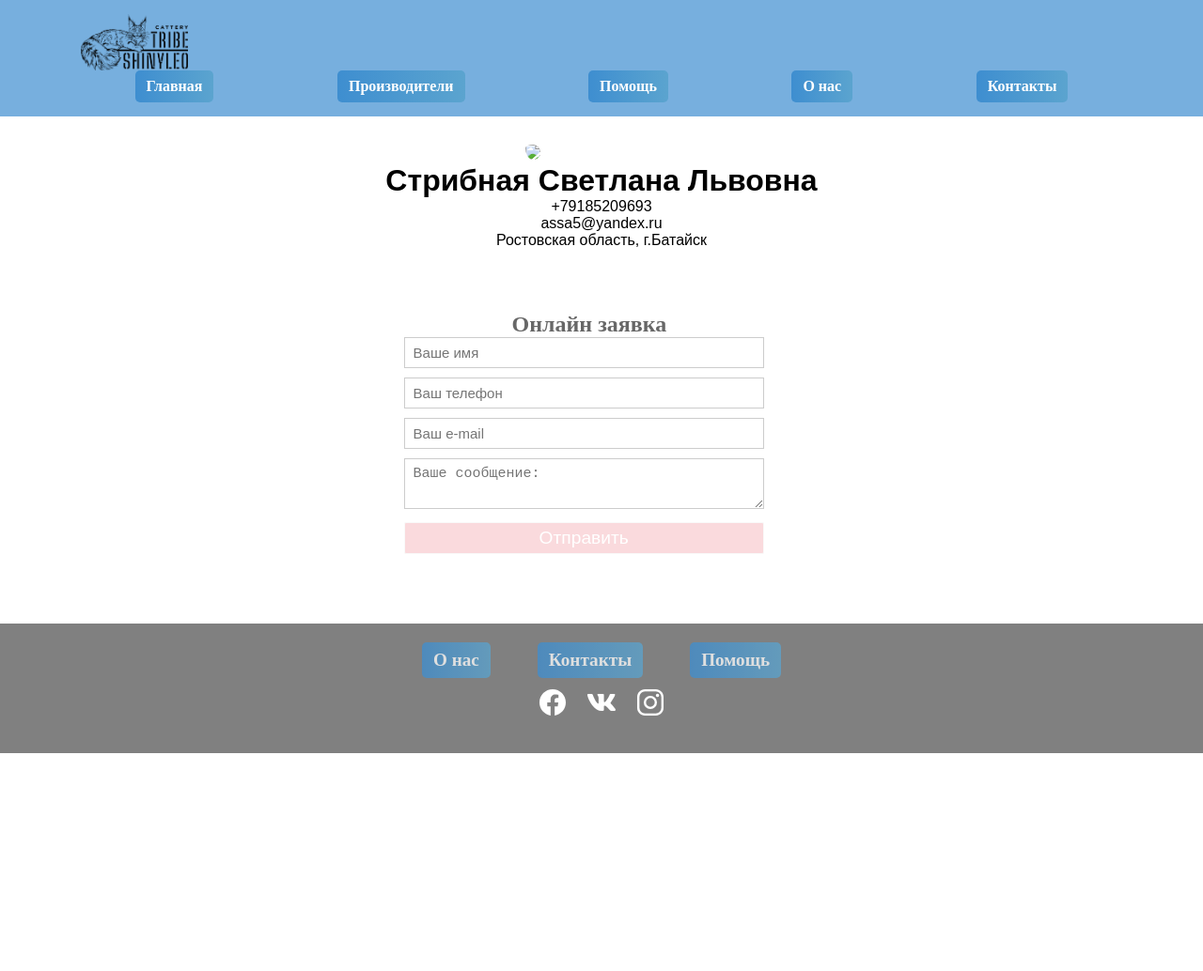
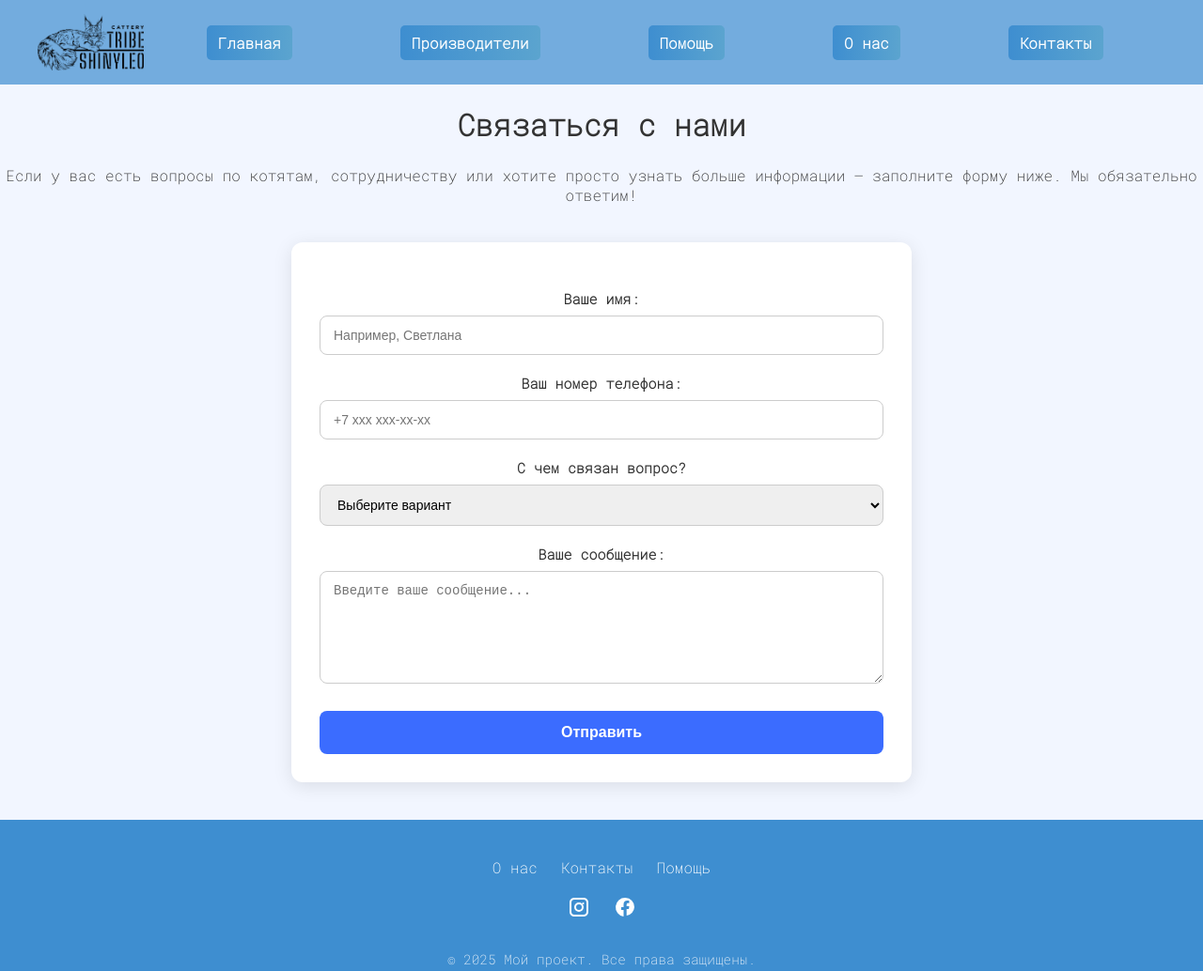
Before and after one commit to AlenaStone/newMAinCoonwebseit, a plain HTML site: page kontakt.html in a window 1280 px wide. Shown: the whole page at 94% size. Before the commit the page ends 802 px from the top, so only its background shows below. Drawn offline with nearby package versions, Linux system fonts and the light colour scheme; files that its build step writes are made by us from their sources; a web font is replaced by a local one.

Commit message:
Made kontakt form

```diff
--- a/css/kontakt.css
+++ b/css/kontakt.css
@@ -1,238 +1,103 @@
-* {
-	box-sizing: border-box;
-    margin: 0;
-    padding: 0;
-    background-size: cover;
+body {
+  margin: 0;
+  font-family: 'Roboto Mono', monospace;
+  background-color: #f2f6ff;
+  color: #333;
+}
+.contact-container  {
+  text-align: center;
+}
+/* Общая стилизация формы */
+.contact-form {
+  max-width: 600px;
+  margin: 40px auto;
+  padding: 30px;
+  background-color: #fff;
+  border-radius: 12px;
+  box-shadow: 0 4px 20px rgba(0, 0, 0, 0.1);
+  font-family: 'Roboto Mono', monospace;
+  color: #333;
+  transition: all 0.3s ease;
+
 }
 
-body {
-position: relative;
-    display: flex;
-    flex-direction: column;
-    justify-content: space-between;
-    font-size: 100%;
-    min-height: 100vh;
-      background-image: url("1084885.svg");
-      background-position:bottom -600px right 200px;
-      background-repeat: no-repeat;
-      background-size: cover;
-      z-index:1;
-   }
-
-section {
-   	height: 100%;
-   	weight: auto;
-   	background-size: cover;
-   	background-repeat: no-repeat;
-    background-position: center center;
-    font-family: sans-serif;
-    z-index:2;
-   }
-
-
-header {
-   align-items: center;
-   height: 100%;
-
-   }
-#menu__toggle{
-visibility: hidden;
+.contact-form label {
+  display: block;
+  margin-top: 20px;
+  margin-bottom: 8px;
+  font-weight: bold;
+  font-size: 15px;
 }
 
-.logo img {
-
-   margin-left: 1em;
-   max-width: 10%;
-   height: auto !important;
-   text-align: left;
- }
-
-.menu-main {
-	display: flex;
-    flex-flow: nowrap;
-	flex-direction: row;
-	justify-content: left;
-	margin-left:10em;
-	margin-top: -5%;
-	transition: .5s;
-    list-style-type: none;
+.contact-form input,
+.contact-form select,
+.contact-form textarea {
+  width: 100%;
+  padding: 12px 14px;
+  border: 1px solid #ccc;
+  border-radius: 8px;
+  font-size: 14px;
+  transition: border 0.3s ease;
+  box-sizing: border-box;
 }
 
-.menu-main li a {
-	padding: 10px;
-	margin: 10px;
-	text-decoration: none;
-	color: black;
-	font-weight: bold;
-    transition: .5s;
+.contact-form input:focus,
+.contact-form select:focus,
+.contact-form textarea:focus {
+  border-color: #3b6cff;
+  outline: none;
+}
+
+.contact-form textarea {
+  resize: vertical;
+  min-height: 120px;
+}
+
+.contact-form button {
+  margin-top: 25px;
+  width: 100%;
+  padding: 14px;
+  background-color: #3b6cff;
+  color: #fff;
+  border: none;
+  border-radius: 8px;
+  font-size: 16px;
+  font-weight: bold;
+  cursor: pointer;
+  transition: background-color 0.3s ease;
+}
+
+.contact-form button:hover {
+  background-color: #2e58d8;
+}
+
+/* Скрытое поле, появляется только при выборе "Мы выбрали кота" */
+#chosenCatField {
+  display: none;
+  transition: all 0.3s ease-in-out;
+  margin-top: 1em;
 }
 
 
-.menu-main li a:hover {
-text-decoration: underline;
-text-decoration-color: #FFFF00;
-text-underline-offset: 5px;
-}
-.main{
- height: auto;
-  weight: 100%;
-  background-size: cover;
-  background-repeat: no-repeat;
-  background-position: right;
-  margin: 5%;
+/* Класс для показа */
+#chosenCatField.visible {
+  opacity: 1;
+  max-height: 200px;
+  margin-top: 15px;
 }
 
-.person{
-float: center;
- 	margin-top: -3%;
- 	transition: .5s;
-    font-family: 'Sono', sans-serif;
+/* Адаптив для мобильных */
+@media screen and (max-width: 600px) {
+  .contact-form {
+    padding: 20px;
+    margin: 20px;
+  }
+
+  .contact-form label {
+    font-size: 14px;
+  }
+
+  .contact-form button {
+    font-size: 15px;
+  }
 }
-
-.avatar img {
-  float: center;
-  width:15%;
-  height: auto;
-  border-radius: 54% 46% 47% 53% / 24% 55% 45% 76%;
-  margin-left: 43%;
-}
-
-.infos {
-display:block;
- text-align: center;
- font-family: 'Sono', sans-serif;
-}
-
-.info{
-list-style-type: none;
-}
-
-
-
-#inline {
-display:block;
-   margin-top: 5%;
-   width:70%;
-   height: auto;
-   padding:10px 20px;
-   color: graun;
-    margin-left:30%;
-}
-
-.txt {
-   display:inline-block;
-   color:#676767;
-   width:50%;
-   margin-bottom:10px;
-   border:1px solid #CCC;
-   padding:5px 9px;
-   font-size:15px!important;
-   line-height:1.4em;
-}
-
-.onl {
- margin-left: 15%;
- color:#676767;
-}
-
-.txtarea {
-   display:inline-block;
-   color:#676767;
-   width:50%;
-   margin-bottom:10px;
-   border:1px solid #CCC;
-   padding:5px 9px;
-   font-size:15px!important;
-   line-height:1.4em;
-   height:auto;
-}
-.txt:focus, .txtarea:focus {
-   border-style:solid;
-   border-color:#BABABA;
-   color:#444;
-}
-input.error, textarea.error {
-    border-color:#973D3D;
-    border-style:solid;
-    background:#F0BEBE;
-    color:#A35959;
-}
-input.error:focus, textarea.error:focus {
-    border-color:#973D3D;
-    color:#A35959;
-}
-#send {
-    color:#FFFFFF;
-    display:block;
-    cursor:pointer;
-    padding:5px 11px;
-    font-size:1.2em;
-    border:solid 1px #F9F9F9;
-    border-radius:2px;
-    background:#FADADD;
-    width:50%;
-}
-#send:hover {
-    background:#979797;
-}
-
-
-
-
-
-
-.footer{
-   position: relative;
-   width: auto;
-   background: #808080;
-   min-height: 5%;
-   padding: 20px 50px;
-   display: flex;
-   justify-content: center;
-   align-items: center;
-   flex-direction: column;
-   background-size: cover;
-	background-repeat: no-repeat;
-    background-position: center center;
-}
-
-.social-icon,
-.menu {
-  position: relative;
-  display: flex;
-  justify-content: center;
-  align-items: center;
-  margin: 10px 0;
-  flex-wrap: wrap;
-}
-
-.social-icon__item,
-.menu__item {
-  list-style: none;
-}
-
-.social-icon__link {
-  font-size: 2rem;
-  color: #fff;
-  margin: 0 10px;
-  display: inline-block;
-  transition: 0.5s;
-}
-.social-icon__link:hover {
-  transform: translateY(-10px);
-}
-
-.menu__link {
-  font-size: 1.2rem;
-  color: #fff;
-  margin: 0 10px;
-  display: inline-block;
-  transition: 0.5s;
-  text-decoration: none;
-  opacity: 0.75;
-  font-weight: 300;
-}
-
-.menu__link:hover {
-  opacity: 1;
-}
--- a/kontakt.html
+++ b/kontakt.html
@@ -5,38 +5,27 @@
   <meta charset="UTF-8">
   <meta http-equiv="X-UA-Compatible" content="IE=edge">
   <meta name="viewport" content="width=device-width, initial-scale=1.0">
-  <title>ShinyLeo Tribe</title>
-  <link href="kontakt.css" rel="stylesheet">
+  <title>ShinyLeo Tribe - Производители</title>
+  <link href="css/kontakt.css" rel="stylesheet">
   <link rel="stylesheet" href="css/header.css">
+  <link rel="stylesheet" href="css/footer.css">
   <link href="https://fonts.googleapis.com/css2?family=Roboto+Mono:wght@200&display=swap" rel="stylesheet" />
-  <link rel="preconnect" href="https://fonts.googleapis.com">
-  <link rel="preconnect" href="https://fonts.gstatic.com" crossorigin>
-  <link href="https://fonts.googleapis.com/css2?family=Sono:wght@300&display=swap" rel="stylesheet">
+</head>
 
-  <script type="text/javascript" src="js/jquery-1.7.1.min.js"></script>
-  <script type="text/javascript" src="js/jquery.maskedinput.js"></script>
-  <script type="text/javascript">
-jQuery(function($){
-   $("#phone").mask("+7 (999) 999-9999");
-   $("#phone2").mask("+7 (999) 999-9999");
-});
-</script>
-
+<body>
   <header class="main-header">
     <div class="header-top">
       <div class="logo">
-      <a href="#"><img src="img/logo.png" alt="Логотип" /></a>
+        <a href="index.html"><img src="img/logo.png" alt="Логотип" /></a>
       </div>
-
       <input type="checkbox" id="menu-toggle" class="menu-toggle">
       <label for="menu-toggle" class="menu-icon">
         <span></span>
         <span></span>
         <span></span>
       </label>
-
       <nav class="menu">
-      <a href="main.html">Главная</a>
+        <a href="index.html">Главная</a>
         <a href="cats.html">Производители</a>
         <a href="help.html">Помощь</a>
         <a href="about.html">О нас</a>
@@ -45,119 +34,71 @@ jQuery(function($){
     </div>
   </header>
 
-<main class = "main">
-  <div class = "person">
-  <div class="avatar">
-    <img src="selfi.jpg">
-  </div>
- <div class="infos">
-   <h1> Стрибная Светлана Львовна</h1>
-   <ul class = "info">
-   <li>+79185209693</li>
-     <li>assa5@yandex.ru</li>
-     <li>Ростовская область, г.Батайск</li>
-   </ul>
- </div>
+  <main class="contact-container">
+    <h1>Связаться с нами</h1>
+    <p>Если у вас есть вопросы по котятам, сотрудничеству или хотите просто узнать больше информации — заполните форму ниже. Мы
+      обязательно ответим!</p>
+
+    <form action="https://formspree.io/f/xgvkreqp" method="POST" class="contact-form" id="contactForm">
+      <label for="name">Ваше имя:</label>
+      <input type="text" id="name" name="name" placeholder="Например, Светлана" required>
+
+      <label for="number">Ваш номер телефона:</label>
+      <input type="number" id="number" name="number" placeholder="+7 xxx xxx-xx-xx" required>
+
+      <label for="topic">С чем связан вопрос?</label>
+      <select id="topic" name="topic" required>
+        <option value="" disabled selected>Выберите вариант</option>
+        <option value="availability">Вопрос о котах в наличии</option>
+        <option value="info">Получение информации</option>
+        <option value="care">Вопрос об уходе</option>
+        <option value="chosen">Мы выбрали кота</option>
+      </select>
+
+      <div id="chosenCatField" style="display: none;">
+        <label for="catName">Понравившийся кот:</label>
+        <input type="text" id="catName" name="catName" placeholder="Имя кота или ссылка на фото">
       </div>
 
+      <label for="message">Ваше сообщение:</label>
+      <textarea id="message" name="message" rows="5" placeholder="Введите ваше сообщение..." required></textarea>
 
-  <div id="inline">
-    <h2 class="onl">Онлайн заявка</h2>
-      <form id="contact" action="#" method="post" name="contact">
-      <input id="name" class="txt" name="name" type="name" placeholder="Ваше имя">
-      <input id="phone" class="txt" name="phone" type="phone" placeholder="Ваш телефон">
-      <input id="email" class="txt" name="email" type="email" placeholder="Ваш e-mail">
-      <textarea id="msg" class="txtarea" name="msg" placeholder="Ваше сообщение:"></textarea><button id="send">Отправить</button></form></div>
-  </div>
-
-  <script type="text/javascript">
-  function validateEmail(email) {
-    var reg = /^(([^<>()[\]\\.,;:\s@\"]+(\.[^<>()[\]\\.,;:\s@\"]+)*)|(\".+\"))@((\[[0-9]{1,3}\.[0-9]{1,3}\.[0-9]{1,3}\.[0-9]{1,3}\])|(([a-zA-Z\-0-9]+\.)+[a-zA-Z]{2,}))$/;
-    return reg.test(email);
-  }
-
-  $(document).ready(function() {
-    $("#contact").submit(function() { return false; });
-    $("#send").on("click", function(){
-      var emailval  = $("#email").val();
-      var namevl  = $("#name").val();
-      var phonevl  = $("#phone").val();
-      var msgval    = $("#msg").val();
-      var msglen    = msgval.length;
-      var mailvalid = validateEmail(emailval);
-
-      if(mailvalid == false) {
-        $("#email").addClass("error");
-      }
-      else if(mailvalid == true){
-        $("#email").removeClass("error");
-      }
-  if(mailvalid == false) {
-        $("#name").addClass("error");
-      }
-      else if(mailvalid == true){
-        $("#name").removeClass("error");
-      }
-      if(mailvalid == false) {
-        $("#phone").addClass("error");
-      }
-      else if(mailvalid == true){
-        $("#phone").removeClass("error");
-      }
-      if(msglen < 4) {
-        $("#msg").addClass("error");
-      }
-      else if(msglen >= 4){
-        $("#msg").removeClass("error");
-      }
-
-      if(mailvalid == true && msglen >= 4) {
-        // если обе проверки пройдены
-        // сначала мы скрываем кнопку отправки
-        $("#send").replaceWith("<em>Oтправка...</em>");
-        $.ajax({
-          type: 'POST',
-          url: 'sendmessage.php',
-          data: $("#contact").serialize(),
-          success: function(data) {
-            if(data == "true") {
-              $("#contact").fadeOut("fast", function(){
-                $(this).before("<p><strong>Успешно! Ваше сообщение отправлено  :)</strong></p>");
-                setTimeout("$.fancybox.close()", 1000);
-              });
-            }
-          }
-        });
-      }
-    });
-  });
-</script>
-
+      <button type="submit">Отправить</button>
+    </form>
   </main>
 
-    <footer class = "footer">
-
-      <ul class="menu">
+  <footer class="footer">
+    <ul class="footer-nav">
       <li class="menu__item"><a class="menu__link" href="about.html">О нас</a></li>
-        <li class="menu__item"><a class="menu__link" href="kontakt.html"/> Контакты </a></li>
-        <li class="menu__item"><a class="menu__link" href="help.html"> Помощь </a></li>
+      <li class="menu__item"><a class="menu__link" href="kontakt.html">Контакты</a></li>
+      <li class="menu__item"><a class="menu__link" href="help.html">Помощь</a></li>
     </ul>
 
-      <ul class="social-icon">
-        <li class="social-icon__item"><a class="social-icon__link" href="https://www.facebook.com/shinyleo.tribe">
-          <ion-icon name="logo-facebook"></ion-icon>
-        </a></li>
-        <li class="social-icon__item"><a class="social-icon__link" href="https://vk.com/club211179648">
-          <ion-icon name="logo-vk"></ion-icon>
-        </a></li>
-        <li class="social-icon__item"><a class="social-icon__link" href="https://vk.com/away.php?utf=1&to=https%3A%2F%2Finstagram.com%2Fshinyleo_tribe%3Figshid%3DYmMyMTA2M2Y%3D">
-          <ion-icon name="logo-instagram"></ion-icon>
-        </a></li>
+    <ul class="footer-social">
+      <li>
+        <a href="https://instagram.com/shinyleo_tribe" class="social-icon__link" target="_blank" aria-label="Instagram">
+          <svg width="24" height="24" fill="currentColor" viewBox="0 0 24 24">
+            <path
+              d="M7 2C4.2 2 2 4.2 2 7v10c0 2.8 2.2 5 5 5h10c2.8 0 5-2.2 5-5V7c0-2.8-2.2-5-5-5H7zm10 2c1.7 0 3 1.3 3 3v10c0 1.7-1.3 3-3 3H7c-1.7 0-3-1.3-3-3V7c0-1.7 1.3-3 3-3h10zm-5 3a5 5 0 100 10 5 5 0 000-10zm0 2a3 3 0 110 6 3 3 0 010-6zm4.5-2a1 1 0 100 2 1 1 0 000-2z" />
+          </svg>
+        </a>
+      </li>
+      <li>
+        <a href="https://www.facebook.com/shinyleo.tribe" class="social-icon__link" target="_blank"
+          aria-label="Facebook">
+          <svg width="24" height="24" fill="currentColor" viewBox="0 0 24 24">
+            <path
+              d="M22 12a10 10 0 10-11.5 9.9v-7H8v-3h2.5V9c0-2.5 1.5-3.9 3.8-3.9 1.1 0 2.2.2 2.2.2v2.4h-1.2c-1.2 0-1.6.7-1.6 1.5v1.9h2.8l-.4 3h-2.4v7A10 10 0 0022 12z" />
+          </svg>
+        </a>
+      </li>
+
     </ul>
 
+    <p>&copy; 2025 Мой проект. Все права защищены.</p>
   </footer>
+
+  <script src="js/kontakt.js" defer></script>
 </body>
 
-<script type="module" src="https://unpkg.com/ionicons@5.5.2/dist/ionicons/ionicons.esm.js"></script>
-<script nomodule src="https://unpkg.com/ionicons@5.5.2/dist/ionicons/ionicons.js"></script>
 </html>
```
Also changed, not shown: js/kontakt.js (added, +12 -0 lines). Lines whose indentation alone changed are shown as unchanged.
